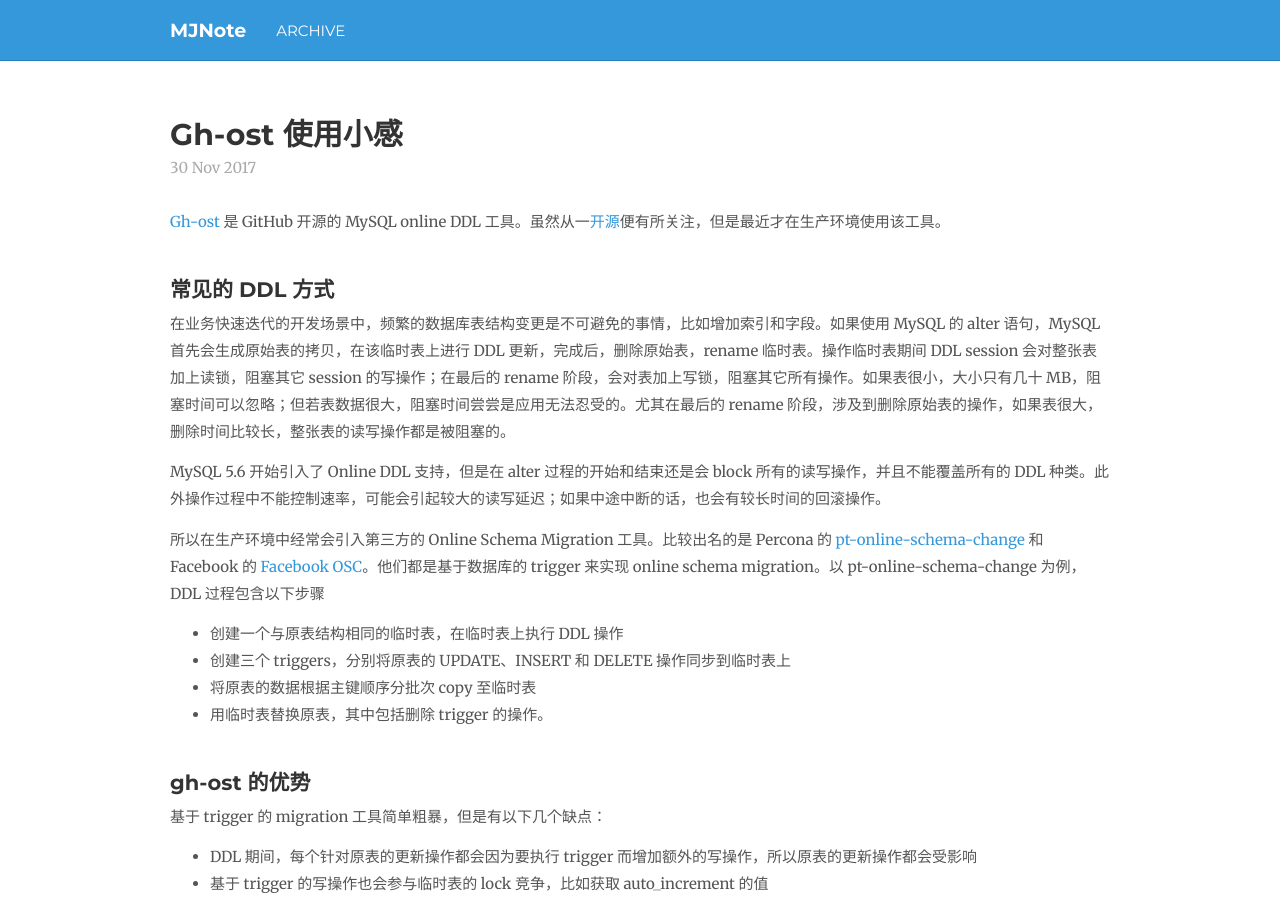
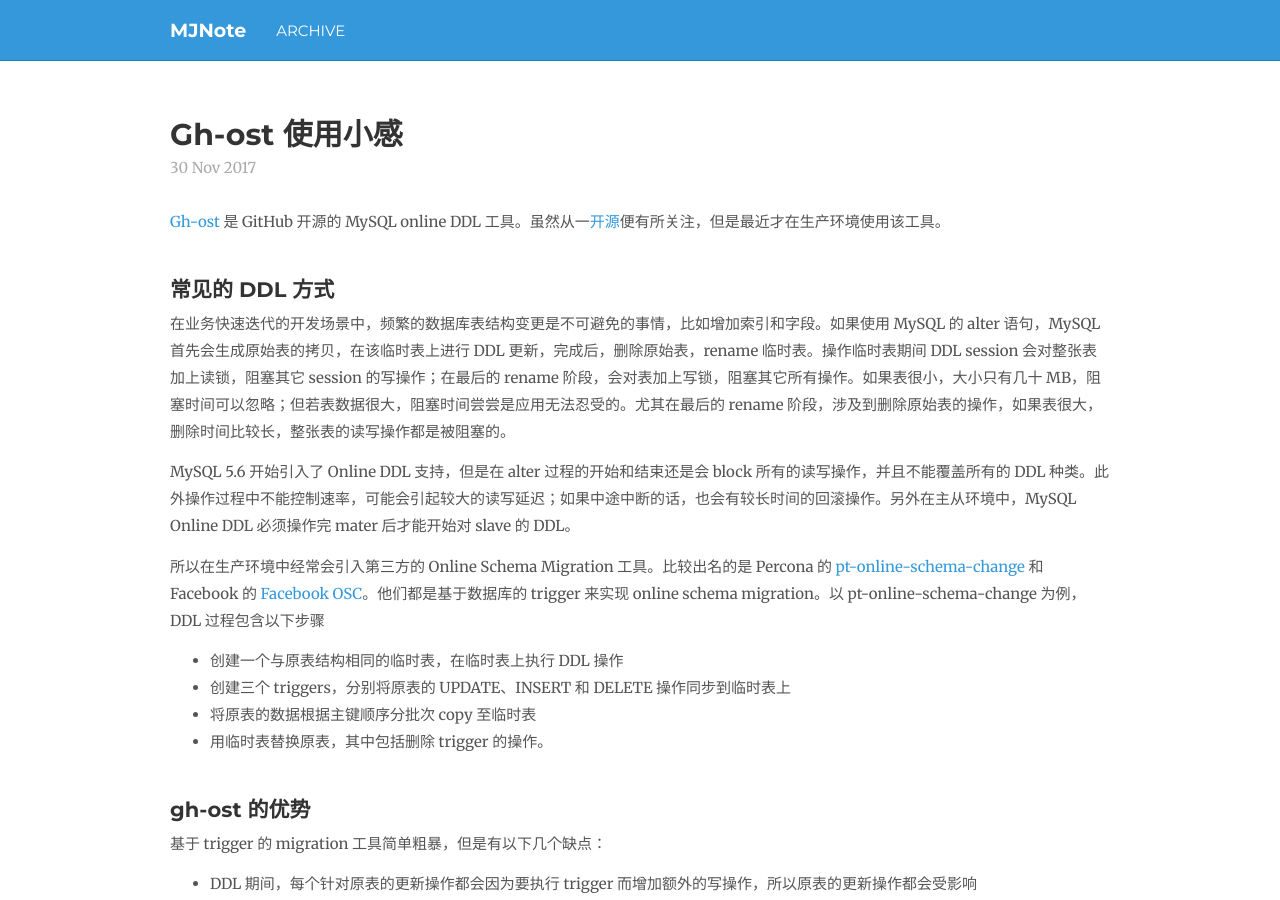
Before and after one commit to bittenApple/bittenApple.github.io, a Jekyll site: the page built from _posts/2017-11-30-thoughts-on-gh-ost.md, in a window 1280 px wide and 900 px high. Built offline with Jekyll 4.4.1, drawn with Linux system fonts in a browser that asks for light colours; nearby versions of some CDN libraries; comment, search, counter and statistics services are not loaded.

Commit message:
Complement ddl introduction

```diff
--- a/_posts/2017-11-30-thoughts-on-gh-ost.md
+++ b/_posts/2017-11-30-thoughts-on-gh-ost.md
@@ -11,7 +11,7 @@
 ## 常见的 DDL 方式
 在业务快速迭代的开发场景中，频繁的数据库表结构变更是不可避免的事情，比如增加索引和字段。如果使用 MySQL 的 alter 语句，MySQL 首先会生成原始表的拷贝，在该临时表上进行 DDL 更新，完成后，删除原始表，rename 临时表。操作临时表期间 DDL session 会对整张表加上读锁，阻塞其它 session 的写操作；在最后的 rename 阶段，会对表加上写锁，阻塞其它所有操作。如果表很小，大小只有几十 MB，阻塞时间可以忽略；但若表数据很大，阻塞时间尝尝是应用无法忍受的。尤其在最后的 rename 阶段，涉及到删除原始表的操作，如果表很大，删除时间比较长，整张表的读写操作都是被阻塞的。
 
-MySQL 5.6 开始引入了 Online DDL 支持，但是在 alter 过程的开始和结束还是会 block 所有的读写操作，并且不能覆盖所有的 DDL 种类。此外操作过程中不能控制速率，可能会引起较大的读写延迟；如果中途中断的话，也会有较长时间的回滚操作。
+MySQL 5.6 开始引入了 Online DDL 支持，但是在 alter 过程的开始和结束还是会 block 所有的读写操作，并且不能覆盖所有的 DDL 种类。此外操作过程中不能控制速率，可能会引起较大的读写延迟；如果中途中断的话，也会有较长时间的回滚操作。另外在主从环境中，MySQL Online DDL 必须操作完 mater 后才能开始对 slave 的 DDL。
 
 所以在生产环境中经常会引入第三方的 Online Schema Migration 工具。比较出名的是 Percona 的 [pt-online-schema-change](https://www.percona.com/doc/percona-toolkit/2.2/pt-online-schema-change.html) 和 Facebook 的 [Facebook OSC](https://www.facebook.com/notes/mysql-at-facebook/online-schema-change-for-mysql/430801045932/)。他们都是基于数据库的 trigger 来实现 online schema migration。以 pt-online-schema-change 为例，DDL 过程包含以下步骤
 
```
